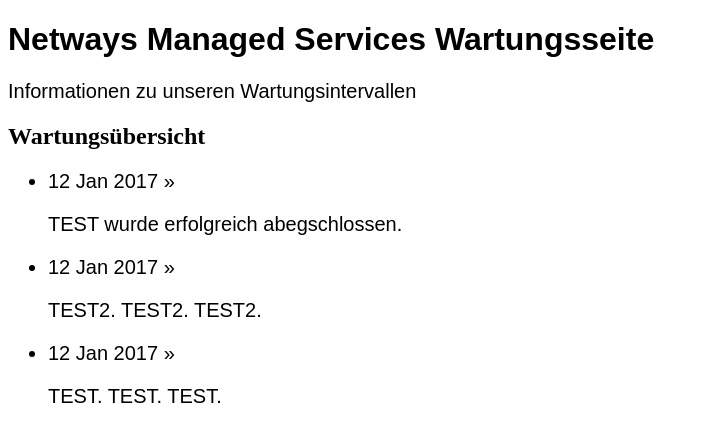
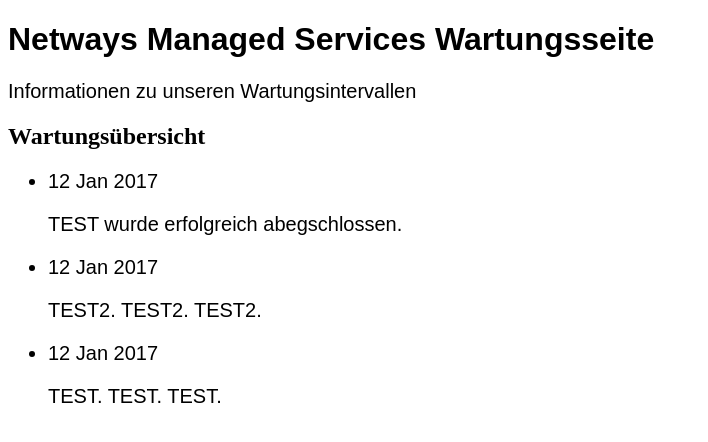
Before and after one commit to Storagegirl/storagegirl.github.io, a Jekyll site: the page built from index.html, in a window 1280 px wide. Shown: the top 442 px of the page, without its empty margins (0-708 px from the left). Built offline with Jekyll 4.4.1, drawn with Linux system fonts in a browser that asks for light colours.

Commit message:
Update index.html

```diff
--- a/index.html
+++ b/index.html
@@ -10,6 +10,6 @@ title: Wartungsübersicht
 	<ul class="posts">
 
 	  {% for post in site.posts %}
-	    <li><span>{{ post.date | date_to_string }}</span> » {{ post.content }} </li>
+	    <li><span>{{ post.date | date_to_string }}</span> {{ post.content }} </li>
 	  {% endfor %}
 </ul>
```
